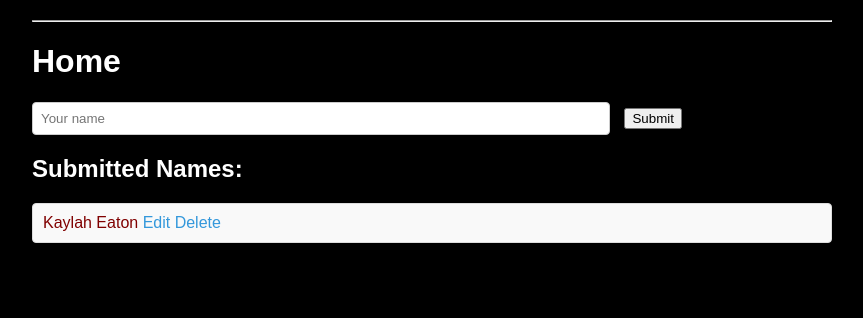
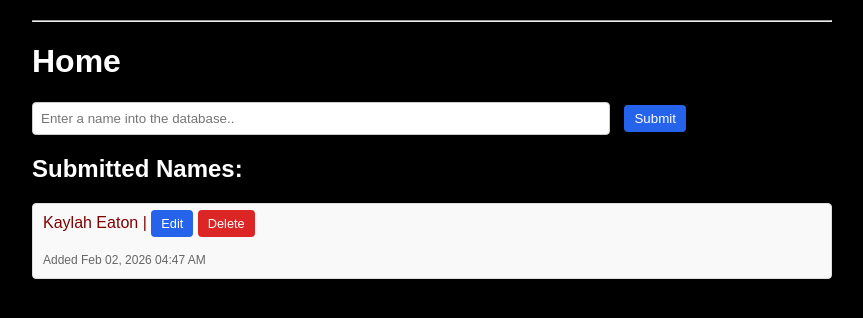
Before and after one commit to DKE-DEV-33/Flask, a Flask app: page / in a window 1280 px wide. Shown: the part 58-376 px from the top of the page, without its empty margins (208-1071 px from the left). Run offline with Flask 3, Linux system fonts and the light colour scheme.

Commit message:
Updated UX and added timestamps to database and display.

```diff
--- a/routes/models.py
+++ b/routes/models.py
@@ -1,9 +1,11 @@
+from datetime import datetime
 from extensions import db
 
 # Database model for storing names
 class Name(db.Model):
     id = db.Column(db.Integer, primary_key=True)
     name = db.Column(db.String(80), nullable=False)
+    created_at = db.Column(db.DateTime, default=datetime.utcnow)
 
     def __repr__(self):
         return f'<Name {self.name}>'
--- a/static/css/style.css
+++ b/static/css/style.css
@@ -80,3 +80,28 @@ ul li a:hover {
 .info {
     color: blue;
 }
+
+.btn {
+  padding: 6px 10px;
+  border-radius: 4px;
+  text-decoration: none;
+  border: none;
+  cursor: pointer;
+}
+
+.btn.primary { background: #2563eb; color: white; }
+.btn.danger { background: #dc2626; color: white; }
+.btn.small { font-size: 0.8rem; }
+
+.actions {
+  display: inline-flex;
+  gap: 6px;
+}
+
+.timestamp {
+  font-size: 0.75rem;
+  color: #666;
+}
+.timestamp:hover {
+  color: #333;
+}
--- a/templates/delete.html
+++ b/templates/delete.html
@@ -10,7 +10,7 @@
 </p>
 
 <form method="post" action="{{ url_for('main.delete_name', name_id=name_entry.id) }}">
-    <button type="submit">Yes, delete</button>
-    <a href="{{ url_for('main.home') }}">Cancel</a>
+    <button type="submit" class="btn danger">Yes, delete</button>
+    <a href="{{ url_for('main.home') }}" class="btn primary">Cancel</a>
 </form>
 {% endblock %}
--- a/templates/edit.html
+++ b/templates/edit.html
@@ -7,8 +7,8 @@
 <h1>Edit Name</h1>
 <form method="post">
     <input type="text" name="name" value="{{ name_entry.name }}">
-    <button type="submit">Save</button>
-    <a href="{{ url_for('main.home') }}">Cancel</a>
+    <button type="submit" class="btn primary">Save</button>
+    <a href="{{ url_for('main.home') }}" class="btn danger">Cancel</a>
 </form>
 
 {% endblock %}
--- a/templates/index.html
+++ b/templates/index.html
@@ -6,8 +6,8 @@
   <h1>Home</h1>
 
   <form method="post" action="{{ url_for('main.home') }}">
-    <input type="text" name="name" placeholder="Your name">
-    <button type="submit">Submit</button>
+    <input type="text" name="name" placeholder="Enter a name into the database..">
+    <button type="submit" class="btn primary">Submit</button>
   </form>
 
 
@@ -16,9 +16,14 @@
       <ul>
       {% for n in names %}
           <li class="submitted_names">
-              {{ n.name }}
-              <a href="{{ url_for('main.edit_name', name_id=n.id) }}">Edit</a>
-              <a href="{{ url_for('main.delete_name', name_id=n.id) }}">Delete</a>
+              {{ n.name }} |
+
+              <a href="{{ url_for('main.edit_name', name_id=n.id) }}" class="btn small primary">Edit</a>
+              <a href="{{ url_for('main.delete_name', name_id=n.id) }}" class="btn small danger">Delete</a>
+              <br><br>
+              <small class="timestamp">
+                  Added {{ n.created_at.strftime('%b %d, %Y %I:%M %p') }}
+              </small>
           </li>
       {% endfor %}
       </ul>
```
Also changed, not shown: data.db.
